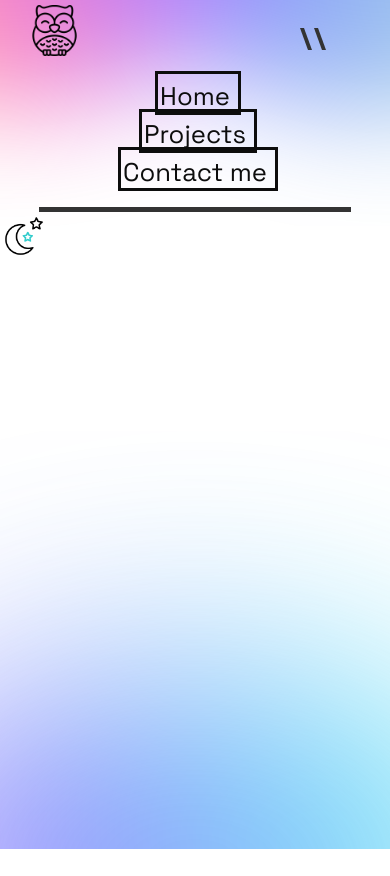
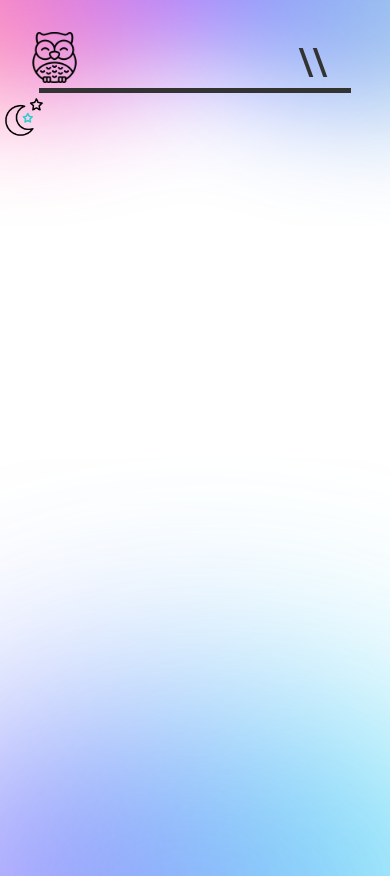
Before and after one commit to chinmay200/PortfolioSite, a React (Create React App) app: page / in a window 390 px wide. Before the commit the page ends 849 px from the top, so only its background shows below. Built offline with nearby package versions, Linux system fonts and the light colour scheme.

Commit message:
Styling for mobile view

```diff
--- a/src/Styles/nav.css
+++ b/src/Styles/nav.css
@@ -36,7 +36,7 @@
   position: absolute;
   display: none;
   width:3em;
-    top: 3.3vh;
+    top: calc(3vh + 1.4em);
     right: 3em;
 }
 
@@ -52,10 +52,11 @@
 .line2 {
   margin-left: 10px;
   width: 4px;
-  height: 22px;
+  height: 1.8em;
   background-color: rgb(51, 51, 51);
   transform: skew(20deg);
   transition: transform 0.3s ease;
+  cursor: pointer;
 }
 
 .themetoggle-mobile {
@@ -65,16 +66,18 @@
 
 @media only screen and (max-width: 700px) {
 
-  .navbar{
-    margin-top: 5px;
-    height: fit-content;
-  }
   .navlinks {
     /* height: 50vh; */
-    /* display: none; */
+    display: none;
     width: 100%;
     margin: 1em 0;
     flex-direction: column;
+    height: 25vh;
+    justify-content: space-between;
+  }
+
+  .navlinks.active{
+    display: flex;
   }
 
   .themetoggle{
--- a/src/components/Navbar.jsx
+++ b/src/components/Navbar.jsx
@@ -2,31 +2,34 @@ import '../Styles/nav.css'
 import logo from '../Styles/owl.png'
 import toggle from '../Styles/night.gif'
 import Buttons from './Buttons';
-import React from 'react'
+import React, { useState } from 'react'
 
 export default function Navbar() {
+
+  const [navLinks , setnavLinks] = useState(false)
   return (
     <>
       <div className='navbar'>
         <div className="navigationitems">
 
           <div className="logo">
-            <img src={logo} alt="" srcset="" style={{ "width": "3.2em", "height": "3.2em" }} />
+            <img src={logo} alt="" srcSet="" style={{ "width": "3.2em", "height": "3.2em" }} />
+
           </div>
 
-          <div className="mobile-nav">
+          <div onClick={() => console.log("Clicked")} className="mobile-nav">
             <div className="line1"></div>
             <div className="line2"></div>
           </div>
 
           <div className="navlinks">
-            <Buttons text="Home" />
-            <Buttons text="Projects" />
-            <Buttons text="Contact me" />
+            <Buttons className = "mobile-class" text="Home" />
+            <Buttons className = "mobile-class" text="Projects" />
+            <Buttons className = "mobile-class" text="Contact me" />
           </div>
 
           <div className="themetoggle">
-            <img src={toggle} alt="" srcset="" style={{ "width": "3em", "height": "3em" }} className="toggle"></img>
+            <img src={toggle} alt="" srcSet="" style={{ "width": "3em", "height": "3em" }} className="toggle"></img>
           </div>
 
 
@@ -35,7 +38,7 @@ export default function Navbar() {
       </div>
 
       <div className="themetoggle-mobile">
-        <img src={toggle} alt="" srcset="" style={{ "width": "3em", "height": "3em" }} className="toggle"></img>
+        <img src={toggle} alt="" srcSet="" style={{ "width": "3em", "height": "3em" }} className="toggle"></img>
       </div>
     </>
   )
```
